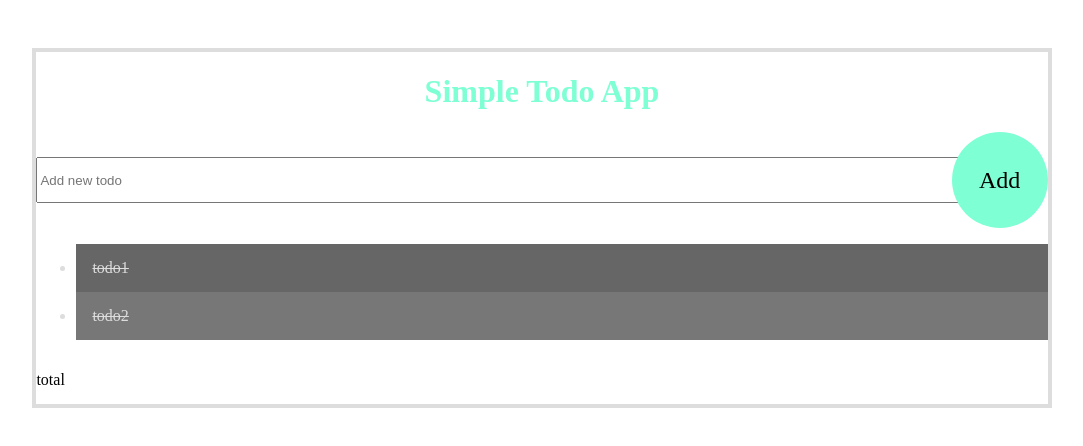
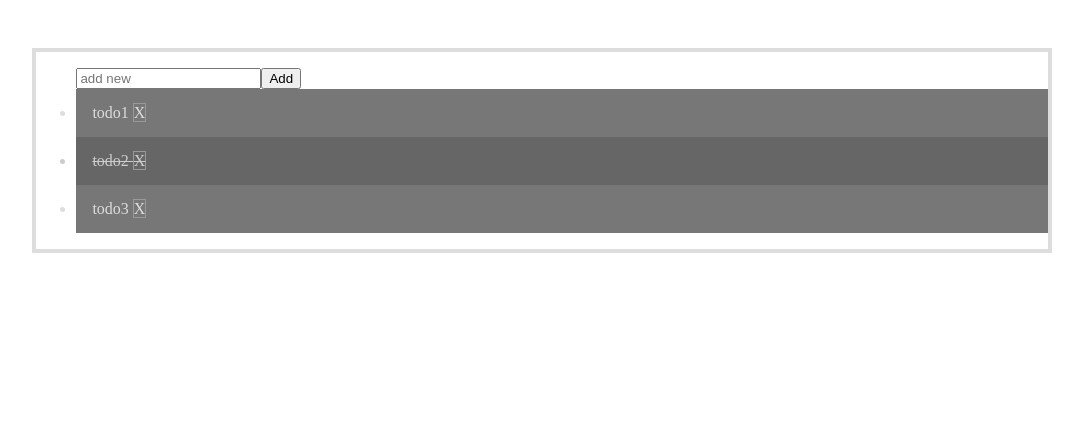
Before and after one commit to lora-sleptsova/TodoApp, an Angular app: page / in a window 1280 px wide. Shown: the top 446 px of the page, without its empty margins (98-1181 px from the left). Built offline with nearby package versions, Linux system fonts and the light colour scheme.

Commit message:
Add new Todo

```diff
--- a/src/app/app.component.html
+++ b/src/app/app.component.html
@@ -1,10 +1,11 @@
 <div>
-  <app-todo-header></app-todo-header>
-  <app-add-todo></app-add-todo>
+  <!-- <app-todo-header></app-todo-header> -->
+  <!-- <app-add-todo></app-add-todo> -->
   <app-todo-list></app-todo-list>
-  <app-total-items></app-total-items>
+  <!-- <app-total-items></app-total-items> -->
 
   <!-- <app-test-comp></app-test-comp> -->
+  <!-- <app-data-binding></app-data-binding> -->
 
 
 
--- /dev/null
+++ b/src/app/data-binding/data-binding.component.ts
@@ -0,0 +1,58 @@
+import { Component, OnInit } from '@angular/core';
+
+@Component({
+  selector: 'app-data-binding',
+  template: `
+    <h1 [style.border]="'5px solid red'"
+        [class.red]="setRedClass"
+        id='h1'
+        >Var interp</h1>
+
+    <input type="text" id="i1"
+        [class.red]="setRedClass"
+        [value]="userName"
+        [disabled]="disableName"
+        [attr.data-logged]="userLoggedIn"
+        >
+
+    <div>
+      <button (click)="toggleRedClass()">Toggle red class</button>
+      <button (click)="changeColorClass()">Change color class</button>
+    </div>
+
+  `,
+  styles: [`
+    .red{
+      background: #F99;
+    }
+    .green{
+      background: #9F9;
+    }
+    .border{
+      border: 5px solid red;
+    }
+    .big{
+      font-size: 4em;
+    }
+  `]
+})
+export class DataBindingComponent {
+  userName = "Ada";
+  userLoggedIn = "yes";
+  disableName = false;
+  setColorClass = "red";
+  setRedClass = true;
+
+  multipleClasses = {
+    "red": false,
+    "big": true
+  };
+
+  changeColorClass(){
+    this.setColorClass = "green";
+  };
+
+  toggleRedClass(){
+    this.setRedClass = !this.setRedClass;
+  }
+}
--- /dev/null
+++ b/src/app/pipe/fancy-quote.pipe.ts
@@ -0,0 +1,12 @@
+import { Pipe, PipeTransform } from '@angular/core';
+
+@Pipe({
+  name: 'fancyQuote'
+})
+export class FancyQuotePipe implements PipeTransform {
+
+  transform(val) {
+    return "!!!${val}!!!";
+  }
+
+}
--- a/src/app/test-comp/test-comp.component.html
+++ b/src/app/test-comp/test-comp.component.html
@@ -1,4 +1,15 @@
-<p>test-comp works!</p>
-<div *ngIf="loggedIn; then thenBlock else elseBlock">Welcome</div>
-<ng-template #thenBlock>Welcome</ng-template>
-<ng-template #elseBlock>not Welcome</ng-template>
+<!-- <p>test-comp works!</p> -->
+
+<!-- <div *ngIf="loggedIn; then thenBlock else elseBlock">Welcome</div> -->
+<!-- <ng-template #thenBlock>Welcome</ng-template> -->
+<!-- <ng-template #elseBlock>not Welcome</ng-template> -->
+
+<!-- <div>
+    user name: <input #uName type="text" [value]="userName" (keyup.enter)="userName=uName.value">
+    <div class="output">{{userName}}</div>
+</div> -->
+
+<div>
+    user name: <input #uName type="text" [(ngModel)="userNAme"]>
+    <div class="output">{{userName}}</div>
+</div>
--- a/src/app/test-comp/test-comp.component.ts
+++ b/src/app/test-comp/test-comp.component.ts
@@ -7,6 +7,9 @@ import { Component } from '@angular/core';
 })
 export class TestCompComponent {
 
- loggedIn = false;
+//  loggedIn = false;
+
+userName="Ada";
+
 
 }
--- a/src/app/todo-header/todo-header.component.ts
+++ b/src/app/todo-header/todo-header.component.ts
@@ -6,5 +6,5 @@ import { Component, OnInit } from '@angular/core';
   styleUrls: ['./todo-header.component.css']
 })
 export class TodoHeaderComponent {
-title=`Todo App`;
+  title=`Todo App`;
 }
--- a/src/app/todo-list/todo-list.component.css
+++ b/src/app/todo-list/todo-list.component.css
@@ -17,8 +17,19 @@ li{
 li:hover{
     font-weight: bold;
     color: #FFF;
+    cursor: pointer;
 }
 
 li:nth-child(2n){
     background: #777;
 }
+
+.completed{
+    text-decoration: line-through;
+    color: #CCC;
+}
+
+.btnDel{
+    cursor: pointer;
+    border: 1px solid #999;
+}
--- a/src/app/todo-list/todo-list.component.html
+++ b/src/app/todo-list/todo-list.component.html
@@ -6,7 +6,17 @@
             <div *ngIf="todo.complete">{{todo.name}}</div>
         </li> -->
 
-        <li appCrossLine *ngFor="let todo of todos">{{todo.name}}</li>
+        <!-- <li appCrossLine *ngFor="let todo of todos">{{todo.name}}</li> -->
+
+        <div class="addTodo">
+            <input #newTodo type="text" placeholder="add new" (keyup.enter)="addTodo(newTodo.value)">
+            <button (click)="addTodo(newTodo.value)">Add</button>
+        </div>
+
+        <li *ngFor="let todo of todos" [class.completed] = "todo.complete" (click)="toggleComplete(todo.id)">
+            {{todo.name}}
+            <span class="btnDel" (click)="removeTodo(todo.id)">X</span>
+        </li>
 
 	</ul>
 </div>
--- a/src/app/todo-list/todo-list.component.ts
+++ b/src/app/todo-list/todo-list.component.ts
@@ -8,13 +8,42 @@ import { Component, OnInit } from '@angular/core';
 export class TodoListComponent {
   todos = [
     {
+      "id": 1,
       "name": "todo1",
+      "complete": false
+    },
+    {
+      "id": 2,
+      "name": "todo2",
       "complete": true
     },
     {
-      "name": "todo2",
-      "complete": true
+      "id": 3,
+      "name": "todo3",
+      "complete": false
     }
 
   ]
+
+  toggleComplete(id){
+    this.todos[id-1].complete = !this.todos[id-1].complete;
+  }
+
+  addTodo(todoName) {
+    let lastID = this.todos.length;
+
+    let newTodo = {
+      "id": lastID+1,
+      "name": todoName,
+      "complete": false
+    }
+    this.todos.push(newTodo);
+  }
+
+  removeTodo(id){
+    console.log("make it work");
+    // delete this.todos[id];
+    // this.todos.pop();
+  }
+
 }
```
Also changed, not shown: src/app/app.module.ts (+8 -2 lines).
